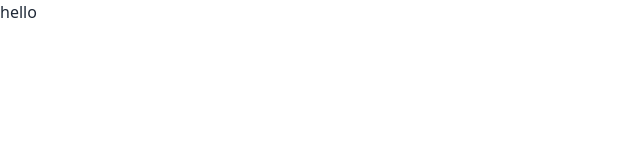
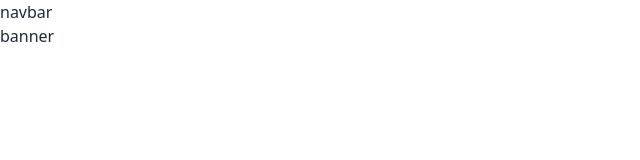
Before and after one commit to shamshul-haque/event-edu, a React (Vite) app: page / in a window 1280 px wide. Shown: the top 160 px of the page, without its empty margins (0-640 px from the left). Built offline with nearby package versions, Linux system fonts and the light colour scheme.

Commit message:
set up router and folder structure

```diff
--- a/index.html
+++ b/index.html
@@ -1,5 +1,5 @@
 <!doctype html>
-<html lang="en">
+<html lang="en" data-theme="light">
   <head>
     <meta charset="UTF-8" />
     <meta name="viewport" content="width=device-width, initial-scale=1.0" />
--- /dev/null
+++ b/src/components/header/Banner.jsx
@@ -0,0 +1,9 @@
+const Banner = () => {
+  return (
+    <div>
+      <p>banner</p>
+    </div>
+  );
+};
+
+export default Banner;
--- /dev/null
+++ b/src/components/header/Navbar.jsx
@@ -0,0 +1,9 @@
+const Navbar = () => {
+  return (
+    <div>
+      <p>navbar</p>
+    </div>
+  );
+};
+
+export default Navbar;
--- /dev/null
+++ b/src/components/home/Home.jsx
@@ -0,0 +1,11 @@
+import Banner from "../header/Banner";
+
+const Home = () => {
+  return (
+    <div>
+      <Banner />
+    </div>
+  );
+};
+
+export default Home;
--- /dev/null
+++ b/src/errorPage/ErrorPage.jsx
@@ -0,0 +1,9 @@
+const ErrorPage = () => {
+  return (
+    <div>
+      <p>error</p>
+    </div>
+  );
+};
+
+export default ErrorPage;
--- /dev/null
+++ b/src/layout/Root.jsx
@@ -0,0 +1,13 @@
+import { Outlet } from "react-router-dom";
+import Navbar from "../components/header/Navbar";
+
+const Root = () => {
+  return (
+    <div>
+      <Navbar />
+      <Outlet />
+    </div>
+  );
+};
+
+export default Root;
--- a/src/main.jsx
+++ b/src/main.jsx
@@ -1,9 +1,14 @@
 import React from "react";
 import ReactDOM from "react-dom/client";
+import { RouterProvider } from "react-router-dom";
 import "./index.css";
+import AuthProvider from "./provider/AuthProvider";
+import router from "./routes/Routes";
 
 ReactDOM.createRoot(document.getElementById("root")).render(
   <React.StrictMode>
-    <h1>hello</h1>
+    <AuthProvider>
+      <RouterProvider router={router} />
+    </AuthProvider>
   </React.StrictMode>
 );
--- /dev/null
+++ b/src/provider/AuthProvider.jsx
@@ -0,0 +1,19 @@
+import PropTypes from "prop-types";
+import { createContext } from "react";
+
+export const AuthContext = createContext(null);
+
+const AuthProvider = ({ children }) => {
+  const authInfo = {};
+  return (
+    <div>
+      <AuthContext.Provider value={authInfo}>{children}</AuthContext.Provider>
+    </div>
+  );
+};
+
+AuthProvider.propTypes = {
+  children: PropTypes.node,
+};
+
+export default AuthProvider;
--- /dev/null
+++ b/src/routes/Routes.jsx
@@ -0,0 +1,20 @@
+import { createBrowserRouter } from "react-router-dom";
+import Home from "../components/home/Home";
+import ErrorPage from "../errorPage/ErrorPage";
+import Root from "../layout/Root";
+
+const router = createBrowserRouter([
+  {
+    path: "/",
+    element: <Root />,
+    errorElement: <ErrorPage />,
+    children: [
+      {
+        path: "/",
+        element: <Home />,
+      },
+    ],
+  },
+]);
+
+export default router;
```
Also changed, not shown: package.json (+6 -1 lines), 1 other file (tests, documents, lock files or other folders).
